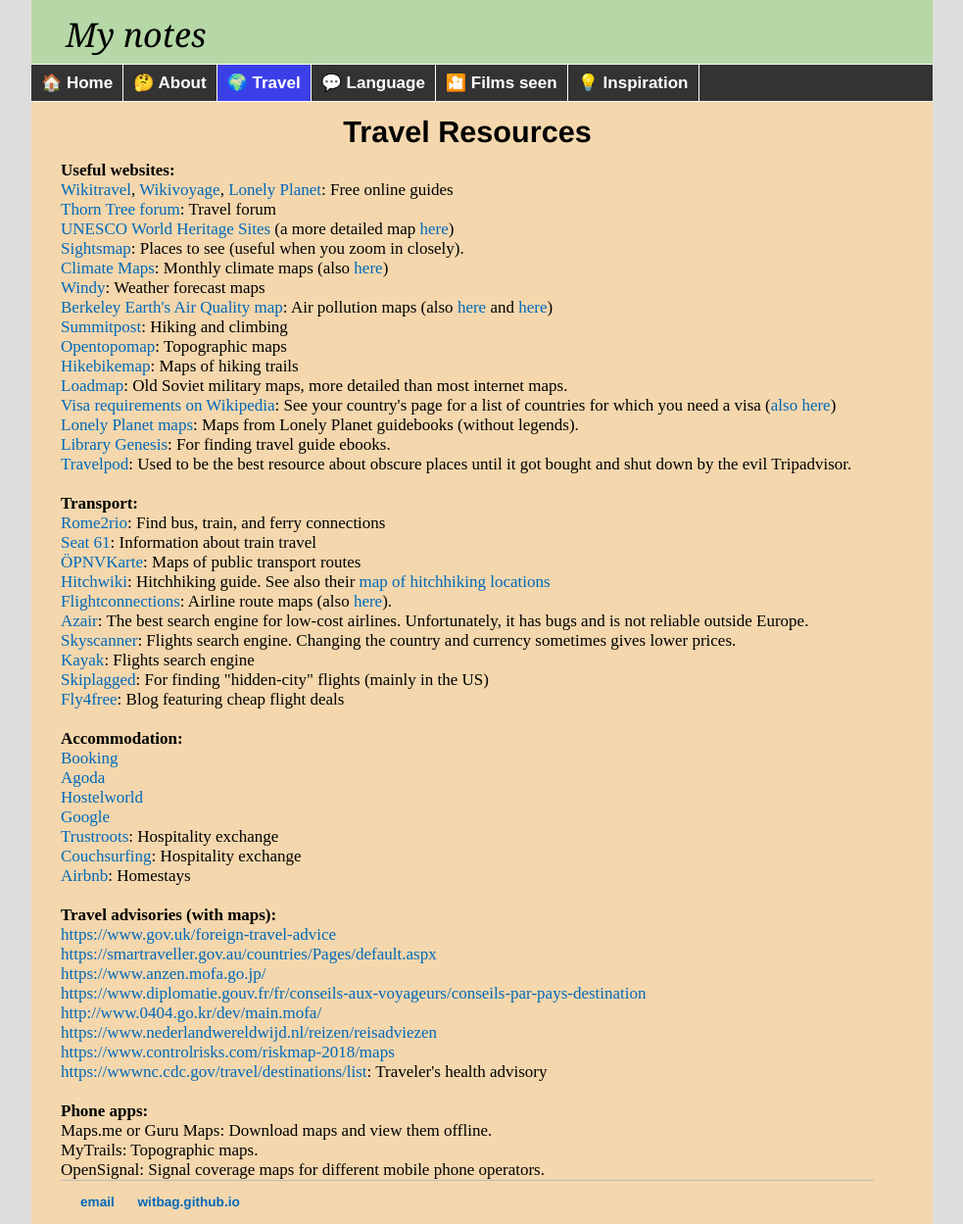
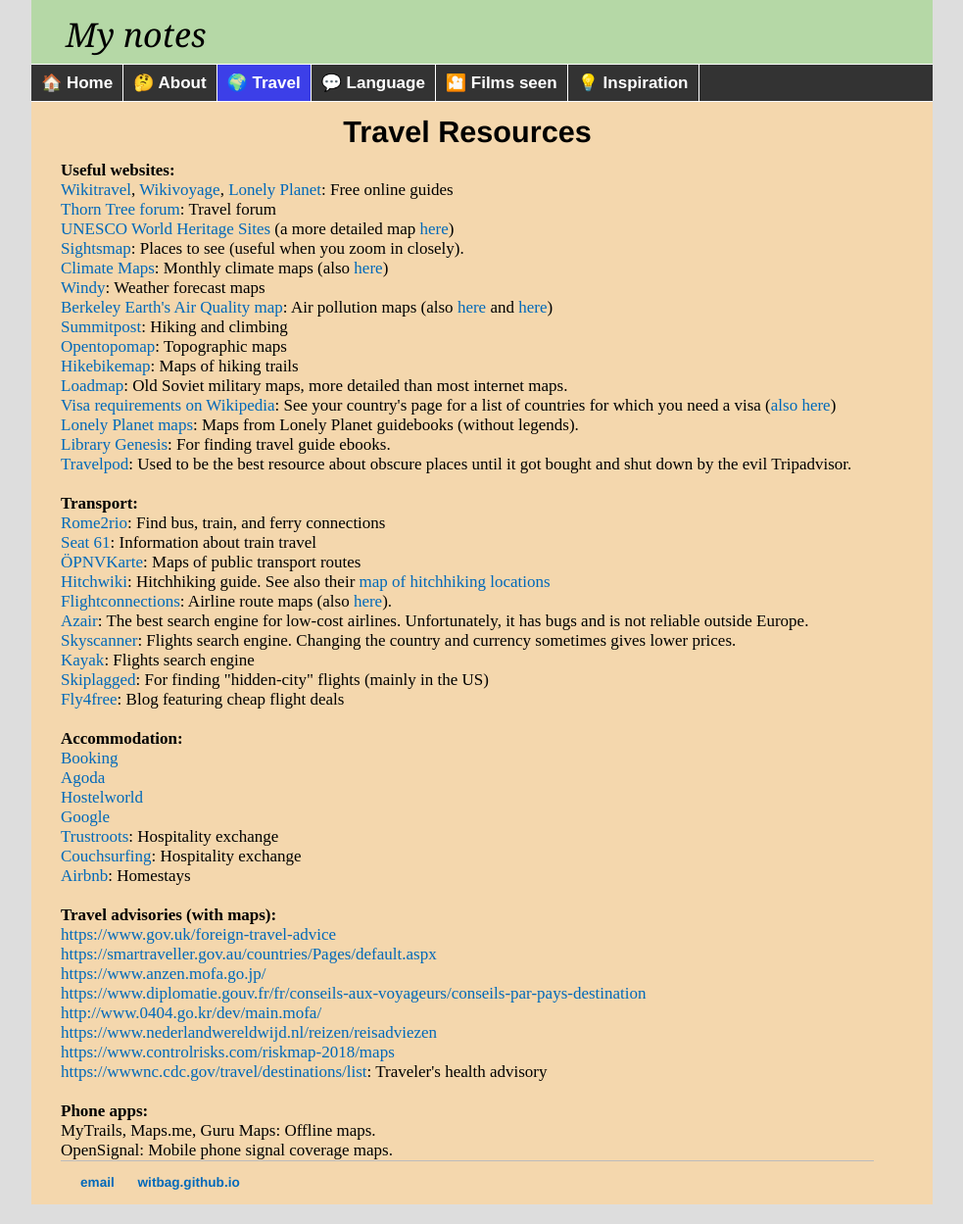
Before and after one commit to witbag/witbag.github.io, a Jekyll site: the page built from travel/resources.html, in a window 1280 px wide. Shown: the whole page at 98% size, without its empty margins (148-1131 px from the left). Built offline with Jekyll 4.4.1, drawn with Linux system fonts in a browser that asks for light colours.

Commit message:
Update resources.html

```diff
--- a/travel/resources.html
+++ b/travel/resources.html
@@ -57,6 +57,5 @@
 <a href="https://wwwnc.cdc.gov/travel/destinations/list" target=_blank>https://wwwnc.cdc.gov/travel/destinations/list</a>: Traveler's health advisory<br>
 <br>
 <a id="phone"></a><b>Phone apps:</b><br>
-Maps.me or Guru Maps: Download maps and view them offline.<br>
-MyTrails: Topographic maps.<br>
-OpenSignal: Signal coverage maps for different mobile phone operators.<br>
+MyTrails, Maps.me, Guru Maps: Offline maps.<br>
+OpenSignal: Mobile phone signal coverage maps.<br>
```
